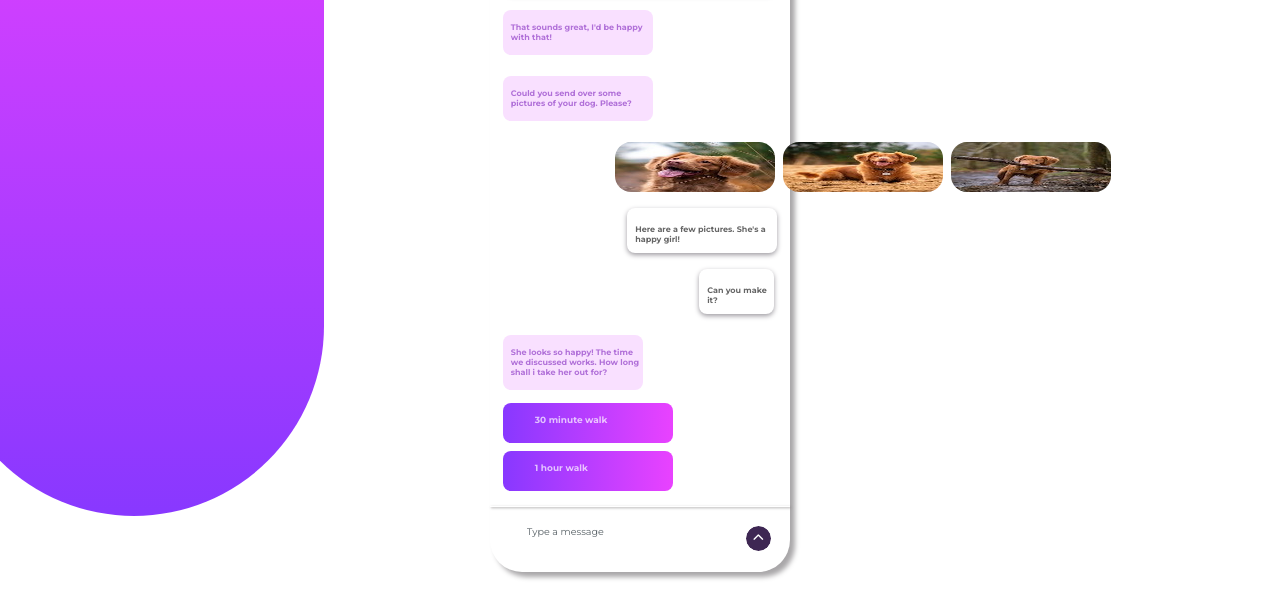
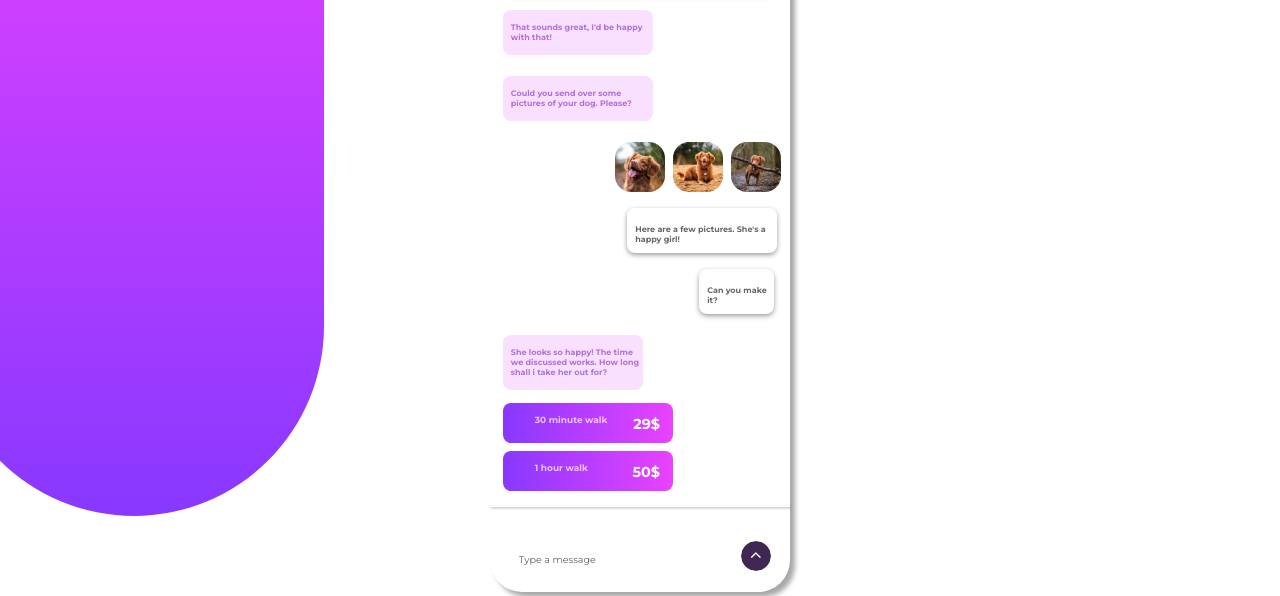
Before and after one commit to Engoa/Website05, a plain HTML site: page index.html in a window 1280 px wide. Shown: the part 204-800 px from the top of the page. Drawn offline with Linux system fonts and the light colour scheme.

Commit message:
style: fixed max width on imgs

```diff
--- a/css/main.scss
+++ b/css/main.scss
@@ -22,7 +22,7 @@
 // - Very Light Magenta (radio button outline): hsl(289, 100%, 72%)
 
 :root {
-  --ffmain: "Montserrat", sans-serif;
+   --ffmain: 'Montserrat', sans-serif;
    --colorbgwhite: hsl(0, 0%, 100%);
    --colorbg1: hsl(293, 100%, 63%);
    --colorbg2: hsl(264, 100%, 61%);
@@ -49,11 +49,7 @@ body {
    z-index: -1;
 
    .leftvioletbg {
-    background: linear-gradient(
-      to bottom,
-      hsl(293, 100%, 63%),
-      hsl(264, 100%, 61%)
-    );
+      background: linear-gradient(to bottom, hsl(293, 100%, 63%), hsl(264, 100%, 61%));
       width: 25%;
       height: 90vh;
       border-bottom-right-radius: 20rem;
@@ -80,7 +76,7 @@ body {
    background-color: white;
    z-index: 1;
    width: 300px;
-  height: 670px;
+   height: 690px;
    padding: var(--padding);
    border-radius: 2rem;
    display: flex;
@@ -93,7 +89,7 @@ body {
 }
 
 div.iphonecontainer::before {
-  content: "";
+   content: '';
    position: absolute;
    z-index: -1;
    top: -20.5em;
@@ -112,11 +108,7 @@ div.iphonecontainer::before {
 
    .topheader {
       z-index: -2;
-    background: linear-gradient(
-      to left,
-      hsl(293, 100%, 63%),
-      hsl(264, 100%, 61%)
-    );
+      background: linear-gradient(to left, hsl(293, 100%, 63%), hsl(264, 100%, 61%));
       border-bottom-left-radius: 0.5rem;
       border-bottom-right-radius: 0.5rem;
       border-top-right-radius: 2rem;
@@ -236,6 +228,7 @@ div.iphonecontainer::before {
    img {
       border-radius: 1rem;
       margin-left: 0.5rem;
+      max-width: 50px;
    }
 }
 
@@ -252,6 +245,7 @@ div.iphonecontainer::before {
       color: black;
       margin-top: 2em;
       margin-left: 1em;
+
       opacity: 0.6;
       font-size: 0.5rem;
    }
@@ -278,11 +272,7 @@ div.iphonecontainer::before {
 .pay2 {
    display: flex;
    margin-right: auto;
-  background: linear-gradient(
-    to left,
-    hsl(293, 100%, 63%),
-    hsl(264, 100%, 61%)
-  );
+   background: linear-gradient(to left, hsl(293, 100%, 63%), hsl(264, 100%, 61%));
    padding: 0.7rem 2rem 0.7rem 2rem;
    border-radius: 0.5rem;
    width: 170px;
@@ -291,8 +281,35 @@ div.iphonecontainer::before {
    position: relative;
 }
 
+.paycontainer span {
+   color: white;
+   font-weight: bolder;
+   margin-left: 4rem;
+}
+
+.pay1::after {
+   content: '29$';
+   position: absolute;
+   right: 0.8rem;
+   top: 0.8rem;
+   font-weight: bold;
+   font-family: var(--ffmain);
+   color: white;
+   font-size: 0.9rem;
+}
+.pay2::after {
+   content: '50$';
+   position: absolute;
+   right: 0.8rem;
+   top: 0.8rem;
+   font-weight: bold;
+   font-family: var(--ffmain);
+   color: white;
+   font-size: 0.9rem;
+}
+
 .pay2::before {
-  content: "";
+   content: '';
    position: absolute;
    box-shadow: 1px 1px 2.5px rgb(139, 135, 135);
    left: -0.82rem;
@@ -303,11 +320,12 @@ div.iphonecontainer::before {
 }
 
 input {
-  margin-top: 2rem;
-  margin-left: 1.5rem;
+   margin-top: 3rem;
+   margin-left: 1rem;
    outline: none;
+   width: 210px;
+   height: 40px;
    border: none;
-  width: 200px;
    position: relative;
 }
 input::placeholder {
@@ -323,8 +341,8 @@ input::placeholder {
       position: absolute;
       right: 1.2rem;
       bottom: 1.3rem;
-    height: 25px;
-    width: 25px;
+      height: 30px;
+      width: 30px;
       border: none;
       outline: 1px solid white;
       border-radius: 50%;
@@ -342,7 +360,6 @@ button:hover,
 button:focus {
    transform: translateY(-10px);
    outline-offset: -3px;
-
 }
 
 @media only screen and (max-width: 1400px) {
@@ -352,10 +369,8 @@ button:focus {
       flex-direction: column;
       align-items: center;
       justify-content: center;
-    padding: 0;
+      padding: 2rem;
       margin: 0 auto;
-    margin-left: 2rem;
-    margin-right: 2rem;
 
       padding-bottom: 5rem;
       position: static;
@@ -367,6 +382,7 @@ button:focus {
       p {
          font-size: 1.1rem;
          text-align: center;
+         letter-spacing: 0.1px;
       }
    }
    .containerbg {
--- a/index.html
+++ b/index.html
@@ -71,6 +71,7 @@
               name="message"
               id="message"
               placeholder="Type a message"
+              maxlength="80"
             />
 
             <div id="arrowbackground">
```
Also changed, not shown: css/main.css, 1 other file. Lines whose indentation alone changed are shown as unchanged.
